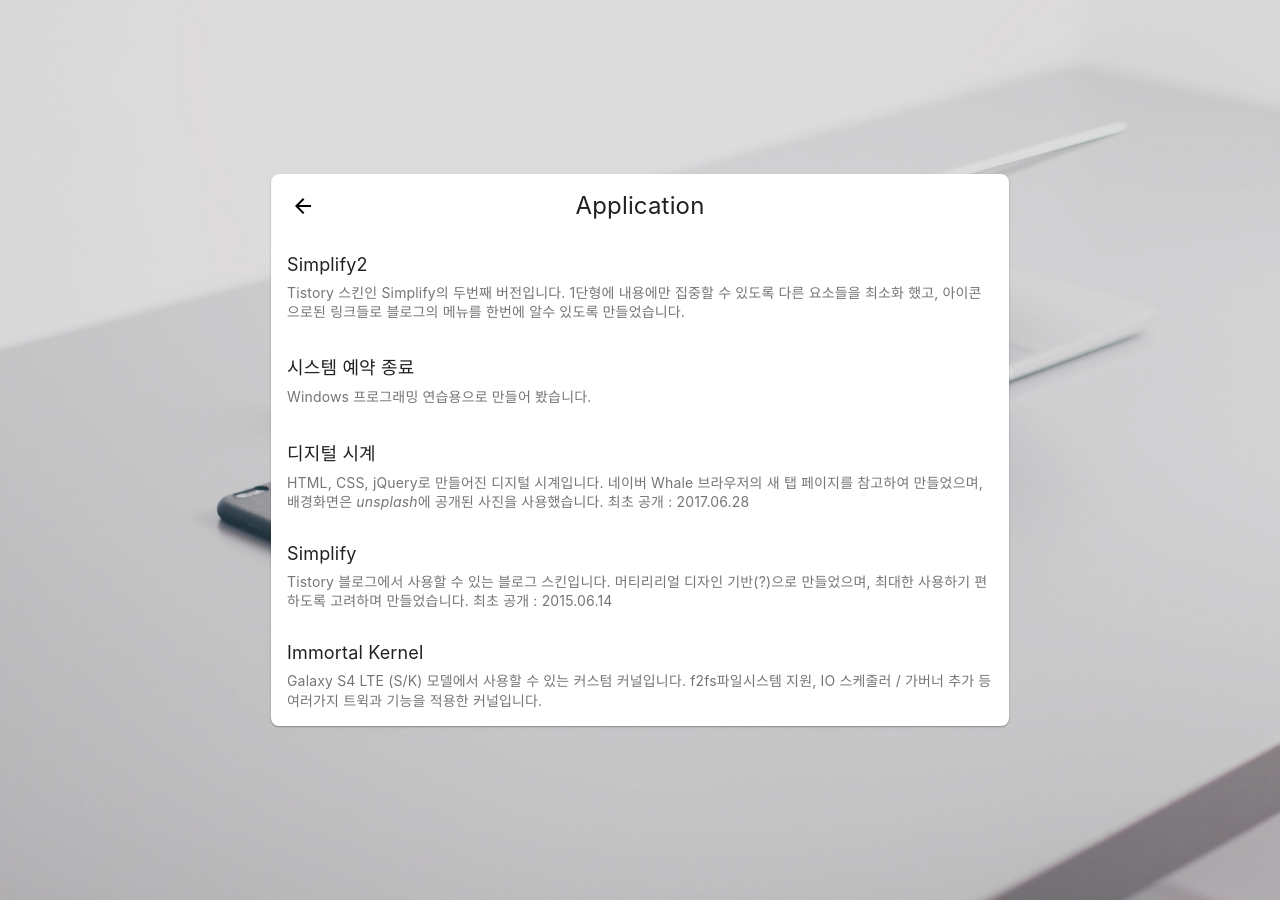
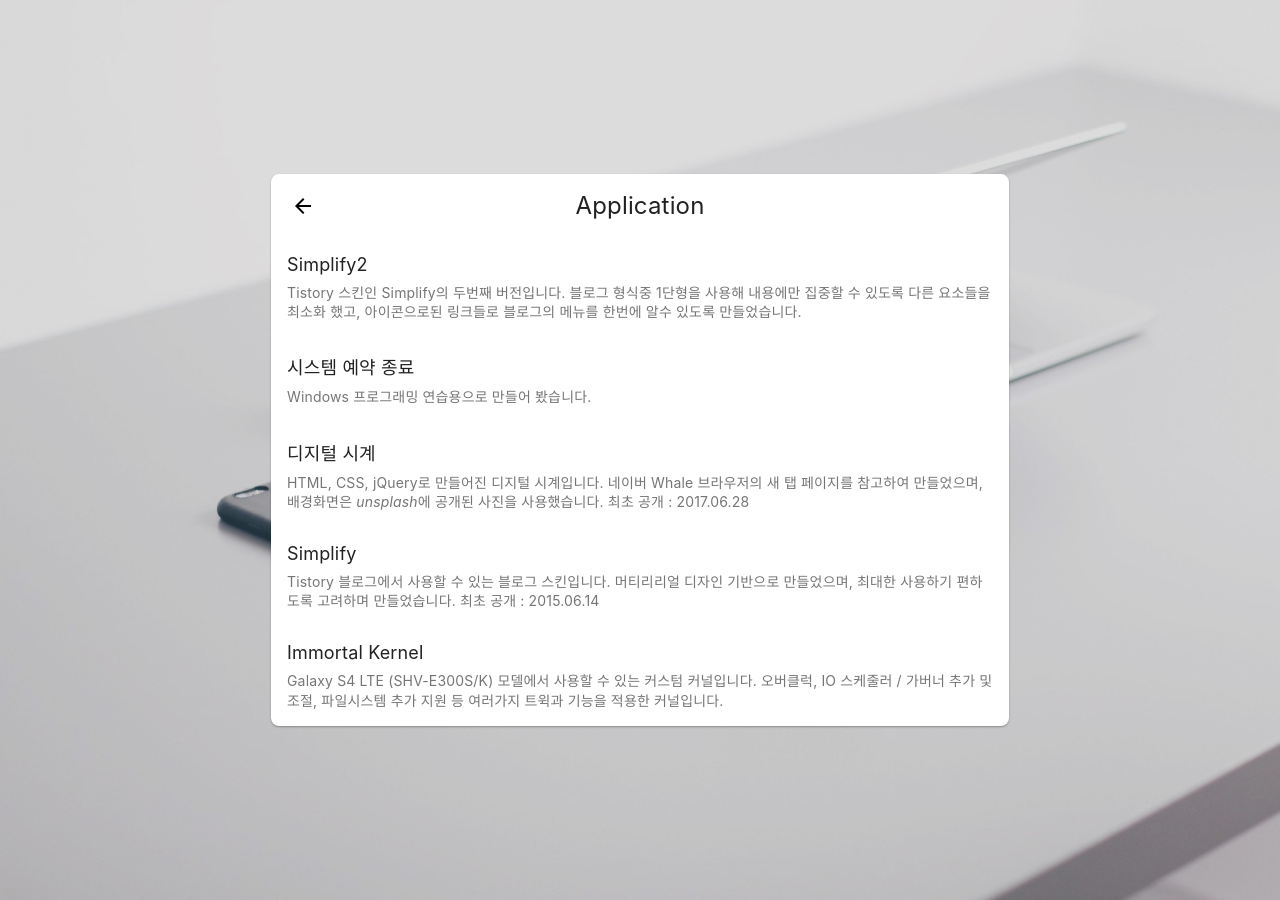
Before and after one commit to opnay/opnay.github.io, a Jekyll site: the page built from app/index.html, in a window 1280 px wide. Built offline with Jekyll 4.4.1, drawn with Linux system fonts in a browser that asks for light colours.

Commit message:
_data/apps: Update Description
Signed-off-by: Kim In Seop <opnayn@gmail.com>

```diff
--- a/_data/apps.yml
+++ b/_data/apps.yml
@@ -2,7 +2,7 @@
   type : "Web, Skin"
   href : "/app/simplify2"
   date : "2018.03.07 (v1)"
-  desc : "Tistory 스킨인 Simplify의 두번째 버전입니다. 1단형에 내용에만 집중할 수 있도록 다른 요소들을 최소화 했고, 아이콘으로된 링크들로 블로그의 메뉴를 한번에 알수 있도록 만들었습니다."
+  desc : "Tistory 스킨인 Simplify의 두번째 버전입니다. 블로그 형식중 1단형을 사용해 내용에만 집중할 수 있도록 다른 요소들을 최소화 했고, 아이콘으로된 링크들로 블로그의 메뉴를 한번에 알수 있도록 만들었습니다."
 
 - name : "시스템 예약 종료"
   type : "Windows, Application"
@@ -14,16 +14,16 @@
   type : "Web, Application"
   href : "/app/clock"
   date : "2017.06.29"
-  desc : "HTML, CSS, jQuery로 만들어진 디지털 시계입니다.<br>네이버 Whale 브라우저의 새 탭 페이지를 참고하여 만들었으며, 배경화면은 <em>unsplash</em>에 공개된 사진을 사용했습니다.<br>최초 공개 : 2017.06.28"
+  desc : "HTML, CSS, jQuery로 만들어진 디지털 시계입니다. 네이버 Whale 브라우저의 새 탭 페이지를 참고하여 만들었으며, 배경화면은 <em>unsplash</em>에 공개된 사진을 사용했습니다. 최초 공개 : 2017.06.28"
 
 - name : "Simplify"
   type : "Web, Skin"
   href : "http://blog.opnay.com/111"
   date : "2015.12.07 (1.4)"
-  desc : "Tistory 블로그에서 사용할 수 있는 블로그 스킨입니다.<br>머티리리얼 디자인 기반(?)으로 만들었으며, 최대한 사용하기 편하도록 고려하며 만들었습니다.<br>최초 공개 : 2015.06.14"
+  desc : "Tistory 블로그에서 사용할 수 있는 블로그 스킨입니다. 머티리리얼 디자인 기반으로 만들었으며, 최대한 사용하기 편하도록 고려하며 만들었습니다. 최초 공개 : 2015.06.14"
 
 - name : "Immortal Kernel"
   type : "Android, Kernel"
   href : "/app/immortal-s4"
   date : "2017.09.12 (1.14)"
-  desc : "Galaxy S4 LTE (S/K) 모델에서 사용할 수 있는 커스텀 커널입니다.<br>f2fs파일시스템 지원, IO 스케줄러 / 가버너 추가 등 여러가지 트윅과 기능을 적용한 커널입니다."
+  desc : "Galaxy S4 LTE (SHV-E300S/K) 모델에서 사용할 수 있는 커스텀 커널입니다. 오버클럭, IO 스케줄러 / 가버너 추가 및 조절, 파일시스템 추가 지원 등 여러가지 트윅과 기능을 적용한 커널입니다."
```
